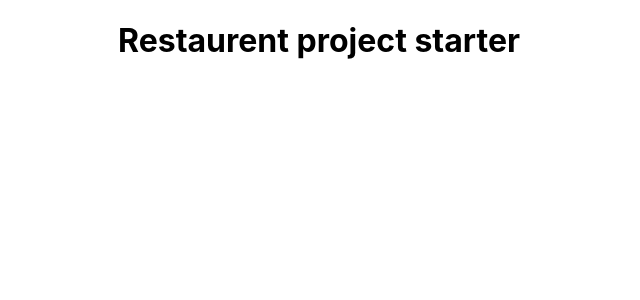
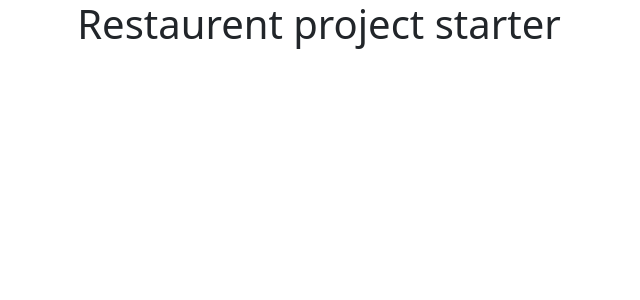
Before and after one commit to hasankarim18/food-u, a React (Create React App) app: page / in a window 1280 px wide. Shown: the top 300 px of the page, without its empty margins (321-961 px from the left). Built offline with nearby package versions, Linux system fonts and the light colour scheme.

Commit message:
3. Setup project folder

```diff
--- a/src/index.css
+++ /dev/null
@@ -1,13 +0,0 @@
-body {
-  margin: 0;
-  font-family: -apple-system, BlinkMacSystemFont, 'Segoe UI', 'Roboto', 'Oxygen',
-    'Ubuntu', 'Cantarell', 'Fira Sans', 'Droid Sans', 'Helvetica Neue',
-    sans-serif;
-  -webkit-font-smoothing: antialiased;
-  -moz-osx-font-smoothing: grayscale;
-}
-
-code {
-  font-family: source-code-pro, Menlo, Monaco, Consolas, 'Courier New',
-    monospace;
-}
--- a/src/index.js
+++ b/src/index.js
@@ -1,7 +1,8 @@
 import React from 'react';
 import ReactDOM from 'react-dom/client';
-import './index.css';
+import 'bootstrap/dist/css/bootstrap.min.css'
 import App from './App';
+
 
 
 const root = ReactDOM.createRoot(document.getElementById('root'));
```
Also changed, not shown: package.json (+11 -1 lines), 2 other files (tests, documents, lock files or other folders).
